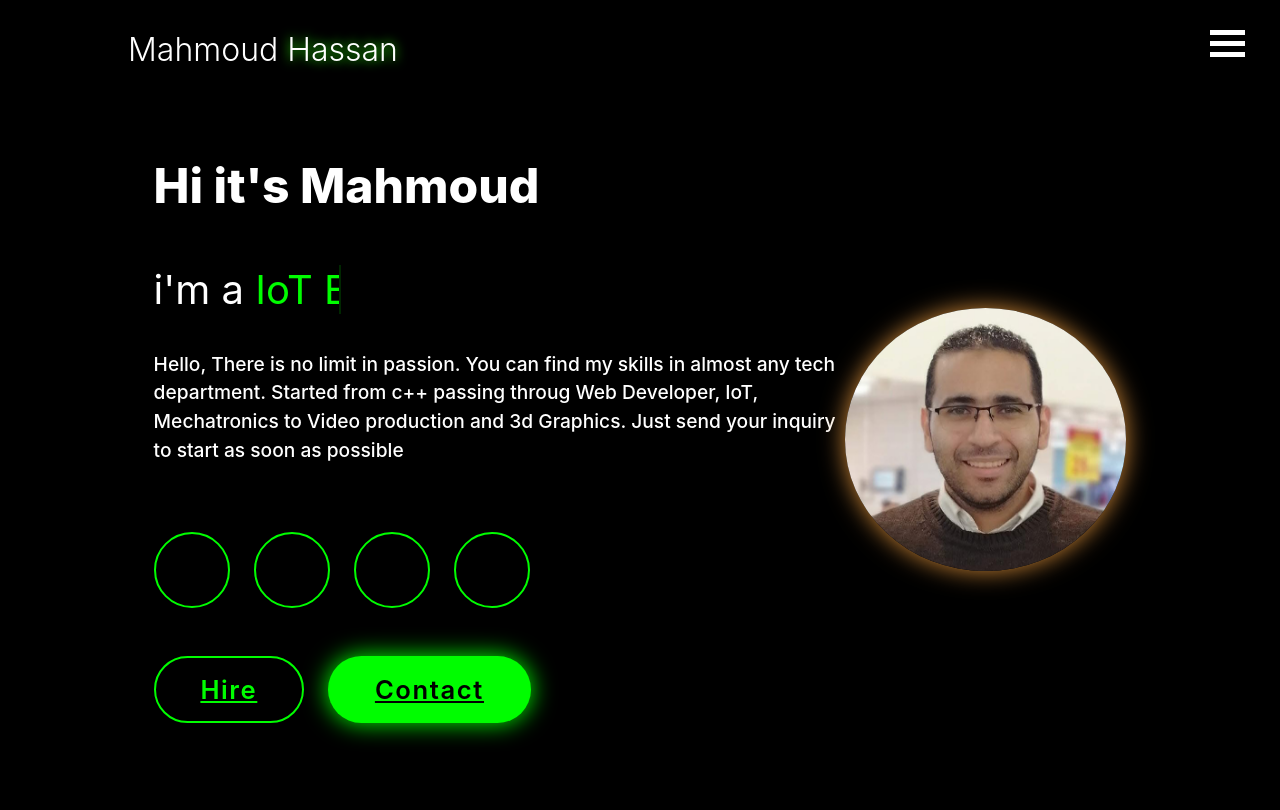
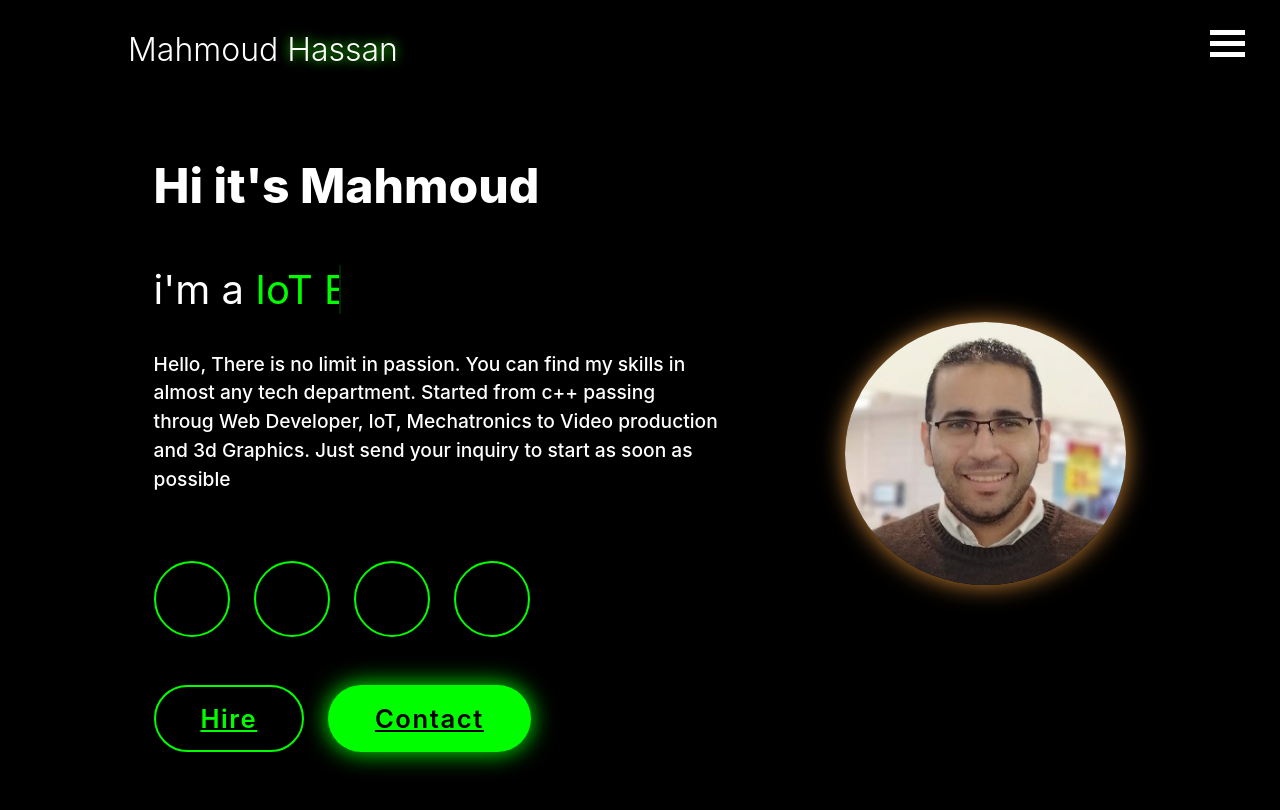
Before and after one commit to mahmoudhkassemeg/portfolio, a React (Create React App) app: page / in a window 1280 px wide. Shown: the top 810 px of the page. Built offline with nearby package versions, Linux system fonts and the light colour scheme.

Commit message:
added channel name

```diff
--- a/package.json
+++ b/package.json
@@ -8,6 +8,7 @@
     "@testing-library/jest-dom": "^6.6.3",
     "@testing-library/react": "^16.2.0",
     "@testing-library/user-event": "^13.5.0",
+    "boxicons": "^2.1.4",
     "react": "^19.0.0",
     "react-dom": "^19.0.0",
     "react-scripts": "5.0.1",
--- a/src/App.js
+++ b/src/App.js
@@ -3,9 +3,14 @@ import React from "react";
 import Menu from "./Menu/Menu";
 import Homeimg from "./Components/Homeimg/Homeimg.js";
 
+
+
 function Home() {
+
   return (
+
     <div>
+
       <header>
         <div className="headermain">
           <div className="logoName">
--- a/src/Components/Homeimg/Homeimg.css
+++ b/src/Components/Homeimg/Homeimg.css
@@ -6,18 +6,28 @@
 
 }
 .home-content{
-    display: flex;
+    display: grid;
+    grid-template-columns: auto auto;
+    grid-template-rows: auto;
+    grid-template-areas:
+    "h1 h1"
+    "h3 span"
+    "p img"
+    "social social"
+    "btn btn";
     flex-direction: column;
     align-items: baseline;
     text-align: left;
     justify-content: center;
 }
 .home-content h3{
+    grid-area: h3;
     margin-top: 1rem;
     margin-bottom: 1rem;
     font-size: 2.5rem;
 }
 .home-content h1{
+    grid-area: h1;
     font-size: 3rem;
     font-weight: 800;
     margin-top: .1rem;
@@ -27,6 +37,7 @@
     border-radius: 50%;
 }
 .home-img img{
+    grid-area: img;
     width: 22vw;
     border-radius: 50%;
     box-shadow: 0 0 25px var(--imgshadow);
@@ -58,7 +69,14 @@
 
 
 }
+.social-icons{
+    grid-area: social;
+}
+.span{
+    grid-area: span;
+}
 .home-content p{
+    grid-area: p;
     font-size: 1.2rem;
     font-weight: 500;
     line-height: 1.5;
@@ -107,6 +125,7 @@
     box-shadow: 0 0 25px var(--maincolor);
 }
 .btn-group{
+    grid-area: btn;
     display: flex;
     align-items: center;
     gap: 1.5rem;
--- a/src/Components/Homeimg/Homeimg.js
+++ b/src/Components/Homeimg/Homeimg.js
@@ -1,17 +1,21 @@
 import './Homeimg.css'
 import logo from './img/img.jpg'
+import  'boxicons';
 
 function Homeimg() {
+
   return (
+
     <div className="homeImgMain">
+
       <div className="home-content">
-        <h1>
+        <h1 className='h1'>
           Hi it's<span> Mahmoud</span>
         </h1>
         <h3 className="text-animation">
-          i'm a <span></span>
+          i'm a <span className='span'></span>
         </h3>
-        <p>
+        <p className='p'>
         Hello,
         There is no limit in passion.
         You can find my skills in almost any tech department.
```
Also changed, not shown: 1 other file (tests, documents, lock files or other folders).
